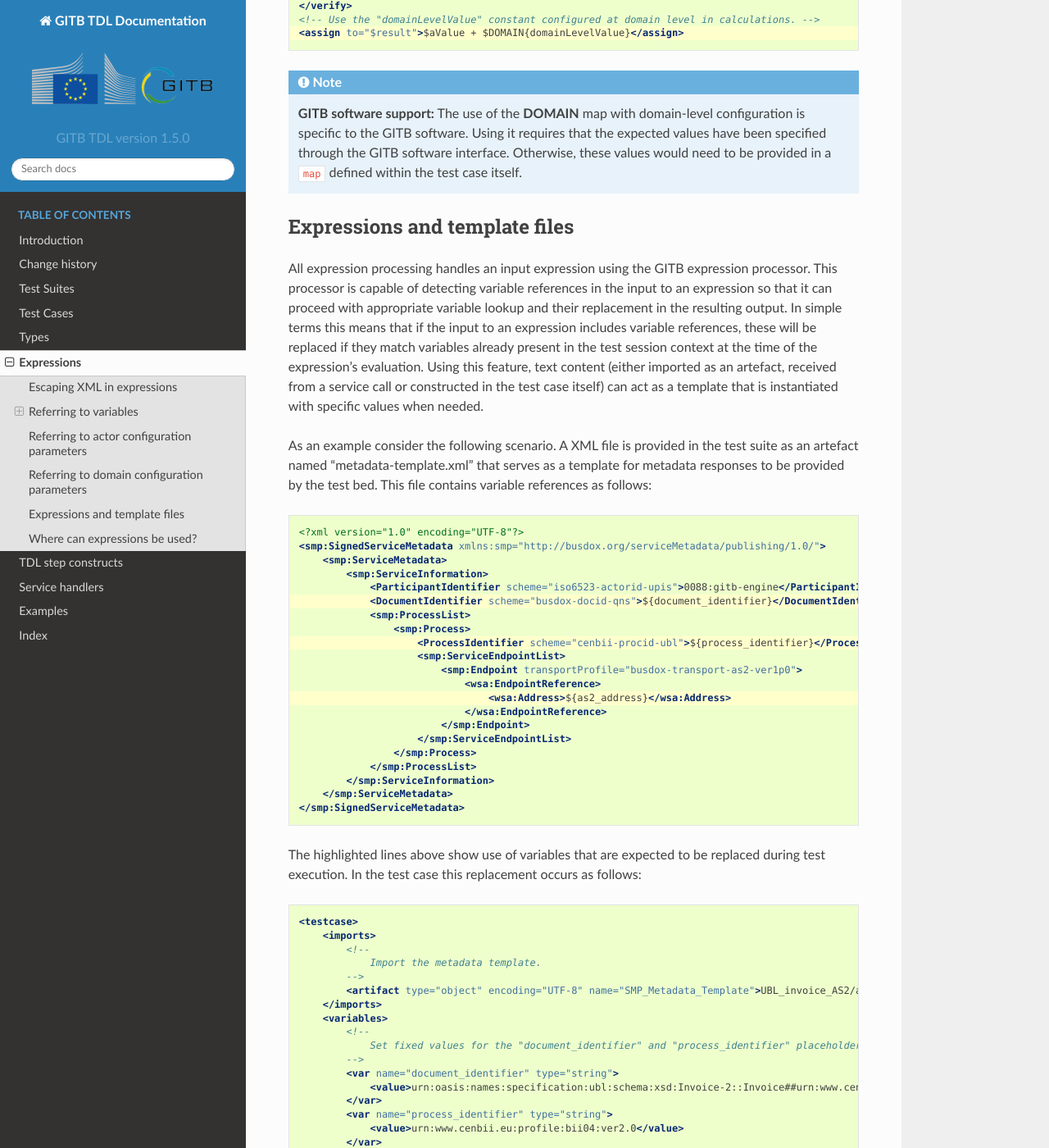
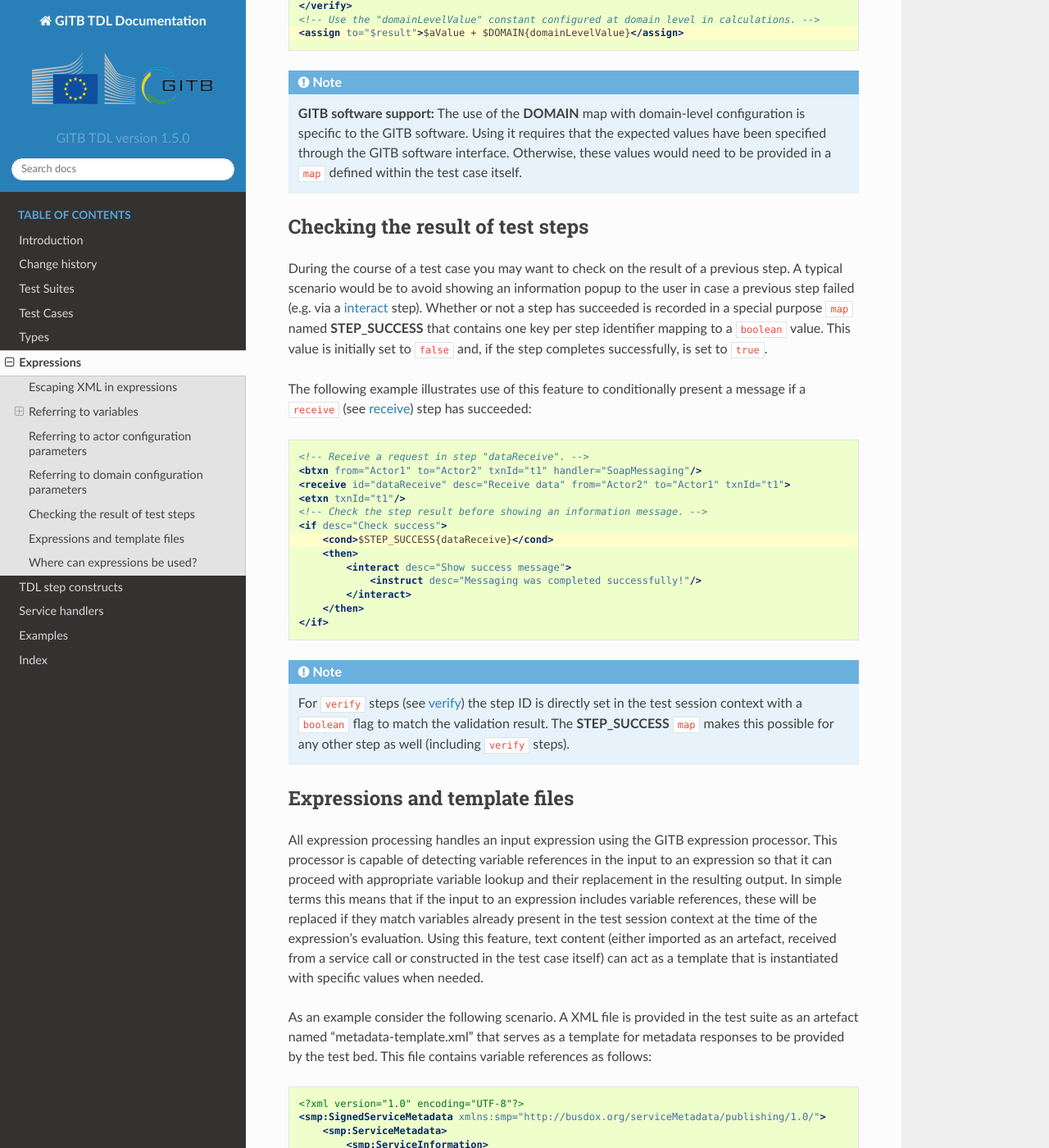
Before and after one commit to ISAITB/docs-tdl, a Sphinx documentation site: the page built from source/expressions/index.rst, in a window 1280 px wide and 1400 px high, scrolled down 6415 px. Shown: the whole window at 82% size. Built offline with Sphinx 7.4.7 and the Read the Docs theme 2.0.0, drawn with Linux system fonts in a browser that asks for light colours.

Commit message:
Addition of the STEP_SUCCESS map variable

```diff
--- a/source/changelog/index.rst
+++ b/source/changelog/index.rst
@@ -20,6 +20,7 @@
     :delim: ~
 
     Documented the embedded ``UDPMessaging`` messaging handler~ GITB TDL~ :ref:`handlers-udpmessaging`
+    Introduced a new ``STEP_SUCCESS`` ``map`` variable to record the status of executed steps~ GITB TDL~ :ref:`test-case-expressions-step-success`
 
 Previous documentation versions
 -------------------------------
--- a/source/constructs/index.rst
+++ b/source/constructs/index.rst
@@ -719,6 +719,7 @@
     :stub-columns: 1
     :header: "Name", "Required?", "Description"
 
+    @id, no, The ID for the step. This is also the name of a ``boolean`` variable in the session context in which the validation result will be recorded (``true`` for success).
     @desc, yes, The description for the validation.
     @handler, yes, A string value or variable reference identifying the the validation handler (see :ref:`handlers-implementation`).
     property, no, Zero or more elements to provide configuration regarding the setup of the validation handler call that are not passed to the handler. Each ``property`` element has a ``name`` attribute and a text content or variable reference as value.
--- a/source/expressions/index.rst
+++ b/source/expressions/index.rst
@@ -312,6 +312,40 @@
     requires that the expected values have been specified through the GITB software interface. Otherwise, these values would need to be
     provided in a ``map`` defined within the test case itself.
 
+.. index:: STEP_SUCCESS
+.. _test-case-expressions-step-success:
+
+Checking the result of test steps
+~~~~~~~~~~~~~~~~~~~~~~~~~~~~~~~~~
+
+During the course of a test case you may want to check on the result of a previous step. A typical scenario would be to avoid showing
+an information popup to the user in case a previous step failed (e.g. via a :ref:`tdl-step-interact` step). Whether or not a step has
+succeeded is recorded in a special purpose ``map`` named **STEP_SUCCESS** that contains one key per step identifier mapping to a ``boolean``
+value. This value is initially set to ``false`` and, if the step completes successfully, is set to ``true``.
+
+The following example illustrates use of this feature to conditionally present a message if a ``receive`` (see :ref:`tdl-step-receive`) step has succeeded:
+
+.. code-block:: xml
+    :emphasize-lines: 7
+
+    <!-- Receive a request in step "dataReceive". -->
+    <btxn from="Actor1" to="Actor2" txnId="t1" handler="SoapMessaging"/>
+    <receive id="dataReceive" desc="Receive data" from="Actor2" to="Actor1" txnId="t1">
+    <etxn txnId="t1"/>
+    <!-- Check the step result before showing an information message. -->
+    <if desc="Check success">
+        <cond>$STEP_SUCCESS{dataReceive}</cond>
+        <then>
+            <interact desc="Show success message">
+                <instruct desc="Messaging was completed successfully!"/>
+            </interact>
+        </then>
+    </if>
+
+.. note::
+    For ``verify`` steps (see :ref:`tdl-step-verify`) the step ID is directly set in the test session context with a ``boolean`` flag to match the validation result. The
+    **STEP_SUCCESS** ``map`` makes this possible for any other step as well (including ``verify`` steps).
+
 Expressions and template files
 ~~~~~~~~~~~~~~~~~~~~~~~~~~~~~~
 
```
